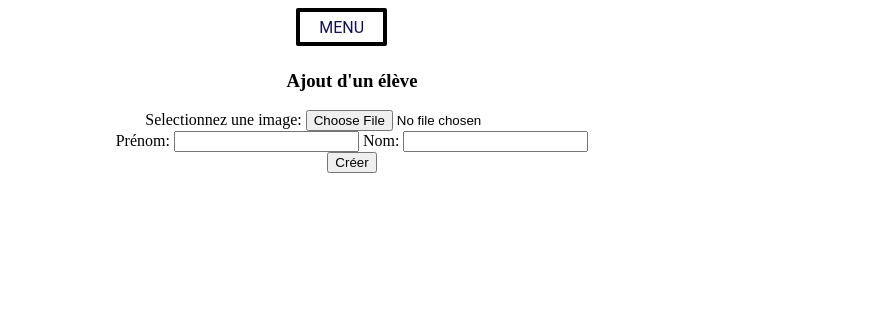
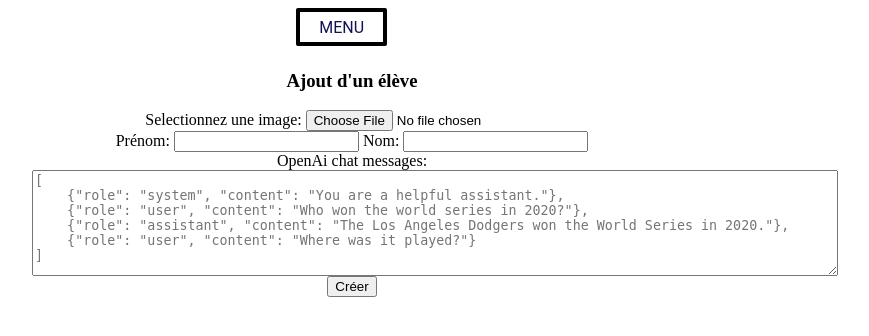
Before and after one commit to 42Angouleme/pybot, a Flask app: template module_webapp/templates/add.html in a window 1280 px wide. Shown: the top 336 px of the page, without its empty margins (288-1157 px from the left). Run offline with Flask 3, Linux system fonts and the light colour scheme; the template is opened without the code that fills it, so the values that code supplies are empty; parts of the project's set-up code (start-up, migrations or seed data) failed here and were passed over.

Commit message:
webapp: editable textarea_chat_messages

```diff
--- a/module_webapp/dao/user.py
+++ b/module_webapp/dao/user.py
@@ -42,7 +42,7 @@ openai_chat_messages_schema = {
 
 
 def parse_openai_chat_messages(user: User):
-    """If the user has openai_chat_messages property, convert it from string to JSON, then validate the JSON schema and reassign the property as dict."""
+    """If the user has openai_chat_messages property, convert it from string to JSON, then validate the JSON schema and reassign the property as object."""
     if user.openai_chat_messages:
         user.openai_chat_messages = json.loads(user.openai_chat_messages)
         validate(user.openai_chat_messages, openai_chat_messages_schema)
@@ -70,8 +70,6 @@ class UserDAO(object):
         """
         user = User.query.get(id)
         raise_NoResultFound_if_none(user, id)
-        if user.openai_chat_messages:
-            user.openai_chat_messages = json.loads(user.openai_chat_messages)
         return user
 
     def create(self, user: UserCreate) -> UserResponse:
--- a/module_webapp/templates/add.html
+++ b/module_webapp/templates/add.html
@@ -20,6 +20,13 @@
             <label for="name">Nom: </label>
 	    <input type="text" name="last_name" required />
         </div>
+        <label for="openai_chat_messages">OpenAi chat messages:</label>
+	    <textarea id="openai_chat_messages" style="display:block;width:800px; height: 100px" type="text" name="openai_chat_messages" placeholder='[
+    {"role": "system", "content": "You are a helpful assistant."},
+    {"role": "user", "content": "Who won the world series in 2020?"},
+    {"role": "assistant", "content": "The Los Angeles Dodgers won the World Series in 2020."},
+    {"role": "user", "content": "Where was it played?"}
+]'></textarea>
         <div id="msg"></div>
         <div class="form-example">
             <input type="submit" value="Créer" />
```
Also changed, not shown: module_webapp/views/frontend.py (+7 -1 lines).
